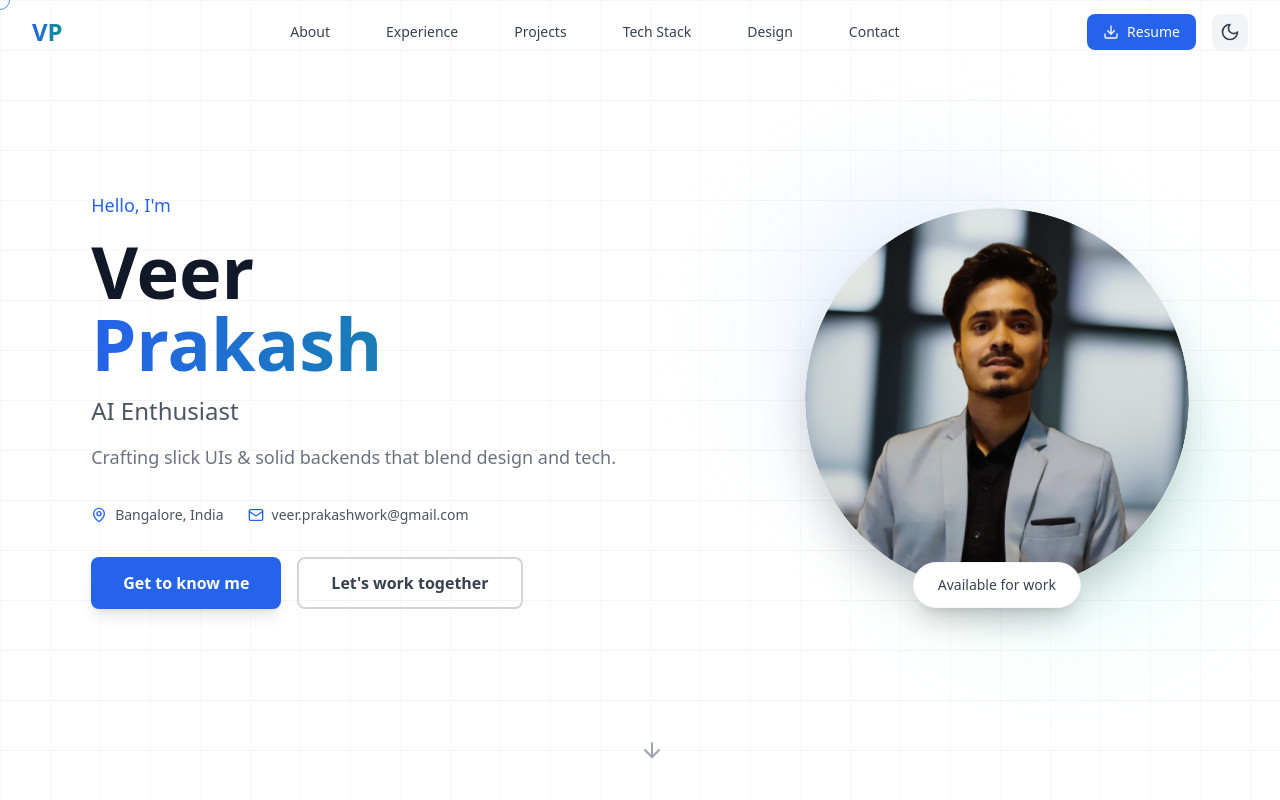
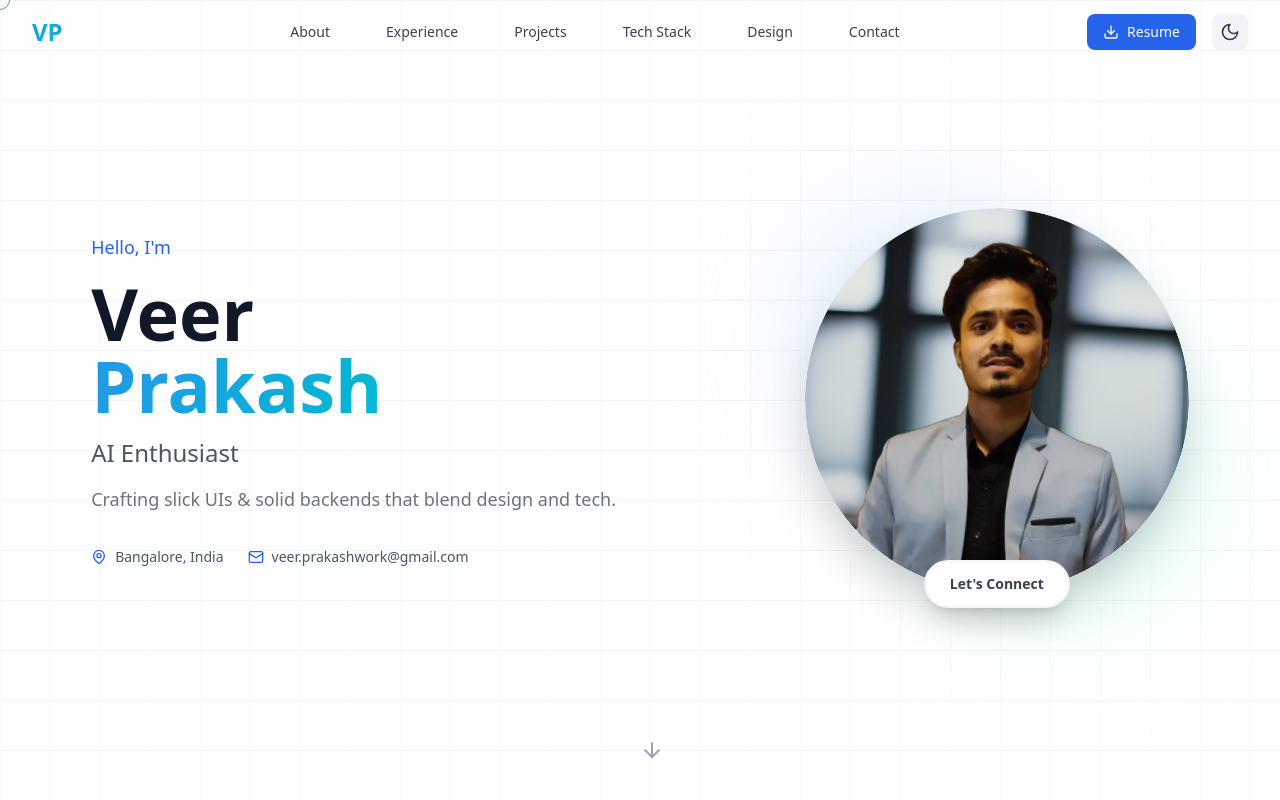
Before and after one commit to veerprakash28/my-portfolio, a React (Vite) app: page / in a window 1280 px wide. Shown: the top 800 px of the page. Built offline with nearby package versions, Linux system fonts and the light colour scheme.

Commit message:
shimmer effect added and cta removed

```diff
--- a/src/components/Hero.tsx
+++ b/src/components/Hero.tsx
@@ -1,5 +1,5 @@
+import { ArrowDown, Mail, MapPin } from "lucide-react";
 import React from "react";
-import { ArrowDown, MapPin, Mail } from "lucide-react";
 import { portfolioData } from "../data/portfolio";
 import { TitleRotator } from "./TitleRotater";
 
@@ -29,12 +29,7 @@ const Hero: React.FC = () => {
                 {portfolioData.personal.name.split(" ").map((word, index) => (
                   <span
                     key={index}
-                    className={`block ${
-                      index === 1
-                        ? "bg-gradient-to-r from-blue-600 to-teal-600 bg-clip-text text-transparent"
-                        : ""
-                    }`}
-                    style={{ animationDelay: `${index * 100}ms` }}
+                    className={`block ${index === 1 ? "shimmer-gradient" : ""}`}
                   >
                     {word}
                   </span>
@@ -63,29 +58,6 @@ const Hero: React.FC = () => {
                 <span>{portfolioData.personal.email}</span>
               </div>
             </div>
-
-            {/* CTA Buttons */}
-            <div
-              className="flex flex-col sm:flex-row gap-4 animate-fade-in-up"
-              style={{ animationDelay: "500ms" }}
-            >
-              <button
-                onClick={scrollToAbout}
-                className="bg-blue-600 hover:bg-blue-700 text-white px-8 py-3 rounded-lg font-semibold transition-all duration-200 hover:scale-105 shadow-lg hover:shadow-xl"
-              >
-                Get to know me
-              </button>
-              <button
-                onClick={() =>
-                  document
-                    .querySelector("#contact")
-                    ?.scrollIntoView({ behavior: "smooth" })
-                }
-                className="border-2 border-gray-300 dark:border-gray-600 text-gray-700 dark:text-gray-300 hover:border-blue-600 dark:hover:border-blue-400 hover:text-blue-600 dark:hover:text-blue-400 px-8 py-3 rounded-lg font-semibold transition-all duration-200 hover:scale-105"
-              >
-                Let's work together
-              </button>
-            </div>
           </div>
 
           {/* Image */}
@@ -110,9 +82,16 @@ const Hero: React.FC = () => {
               </div>
 
               {/* Floating badge */}
-              <div className="absolute -bottom-4 left-1/2 transform -translate-x-1/2 bg-white dark:bg-gray-800 px-6 py-3 rounded-full shadow-xl border border-gray-100 dark:border-gray-700 z-20">
-                <p className="text-sm font-medium text-gray-700 dark:text-gray-300 whitespace-nowrap">
-                  Available for work
+              <div
+                onClick={() =>
+                  document
+                    .querySelector("#contact")
+                    ?.scrollIntoView({ behavior: "smooth" })
+                }
+                className="cursor-hover absolute -bottom-4 left-1/2 transform -translate-x-1/2 bg-white dark:bg-gray-800 px-6 py-3 rounded-full shadow-xl border-2 border-gray-100 dark:border-gray-700 hover:border-blue-600 dark:hover:border-blue-400 text-gray-700 dark:text-gray-300  dark:hover:border-blue-400 hover:text-blue-600 dark:hover:text-blue-400 z-20 transition-all duration-200 hover:scale-105 "
+              >
+                <p className="text-sm font-semibold whitespace-nowrap">
+                  Let's Connect
                 </p>
               </div>
             </div>
--- a/src/components/Navbar.tsx
+++ b/src/components/Navbar.tsx
@@ -51,7 +51,7 @@ const Navbar: React.FC = () => {
               scrollToSection("#hero");
             }}
           >
-            <span className="text-2xl font-bold bg-gradient-to-r from-blue-600 to-teal-600 bg-clip-text text-transparent">
+            <span className="shimmer-gradient text-2xl font-bold bg-gradient-to-r from-blue-600 to-teal-600 bg-clip-text text-transparent">
               VP
             </span>
           </div>
--- a/src/index.css
+++ b/src/index.css
@@ -120,6 +120,25 @@ html {
     0 10px 10px -5px rgba(0, 0, 0, 0.1);
 }
 
+@keyframes gradient-shimmer {
+  0% {
+    background-position: 200% 0;
+  }
+  100% {
+    background-position: -200% 0;
+  }
+}
+
+.shimmer-gradient {
+  background: linear-gradient(90deg, #3b82f6, #06b6d4, #3b82f6);
+  background-size: 200% 100%;
+  background-clip: text;
+  -webkit-background-clip: text;
+  color: transparent;
+  -webkit-text-fill-color: transparent;
+  animation: gradient-shimmer 5s linear infinite;
+}
+
 /* Loading animations */
 @keyframes pulse {
   0%,
```
